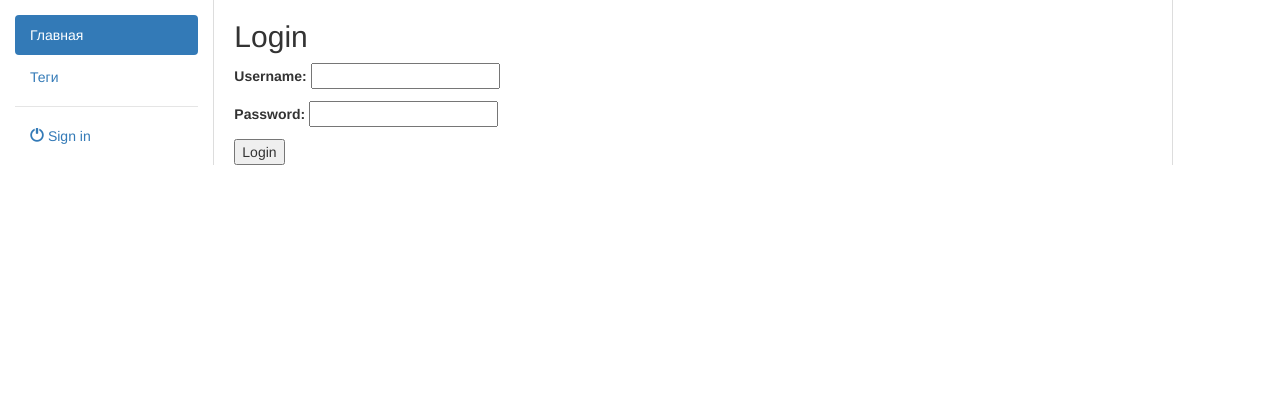
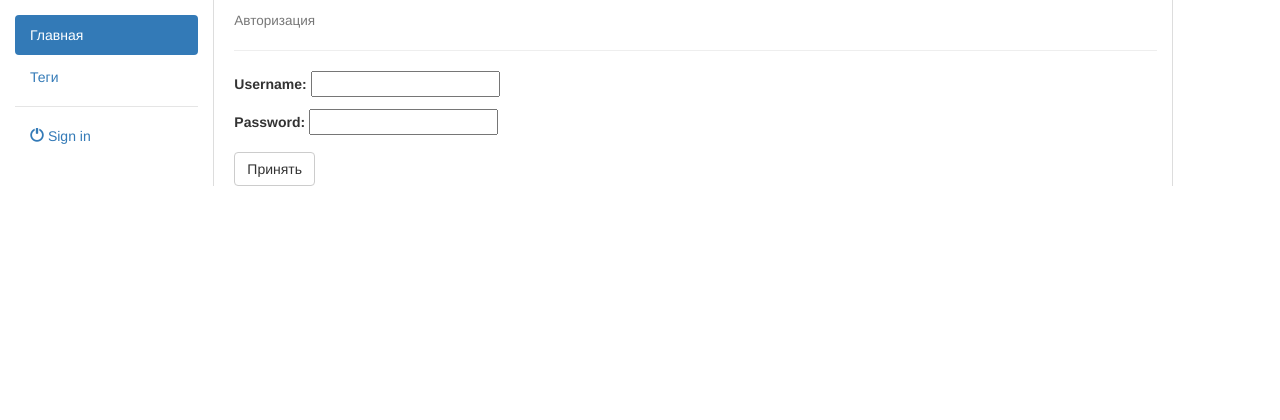
Before and after one commit to broly941/Link-Storager, a Django app: template templates/main_page/login.html in a window 1280 px wide. Shown: the top 420 px of the page. Run offline with Django 3.2, Linux system fonts and the light colour scheme; the template is opened without the code that fills it: values that come from a table or form of the project are taken from there, others are empty; some libraries are stand-ins or nearby versions.

Commit message:
Fixed previous commit

```diff
--- a/main_page/views.py
+++ b/main_page/views.py
@@ -55,7 +55,6 @@ def links_detail(request, pk):
 
 
 def login_view(request):
-    title = 'Авторизация'
     form = UserLoginForm(request.POST or None)
     if form.is_valid():
         username = form.cleaned_data.get('username')
--- a/templates/main_page/login.html
+++ b/templates/main_page/login.html
@@ -1,12 +1,15 @@
 {% extends 'base.html' %}
 
-{% block title %}Login{% endblock %}
-
 {% block content %}
-  <h2>Login</h2>
-  <form method="post" action=".">
-    {% csrf_token %}
-    {{ form.as_p }}
-    <button type="submit">Login</button>
-  </form>
+    <h4>
+        <small>Авторизация</small>
+    </h4>
+    <hr>
+    <form method="post" action=".">
+        {% csrf_token %}
+        <div class="form-group">
+            {{ form.as_p }}
+        </div>
+        <button type="submit" class="btn btn-default">Принять</button>
+    </form>
 {% endblock %}
```
